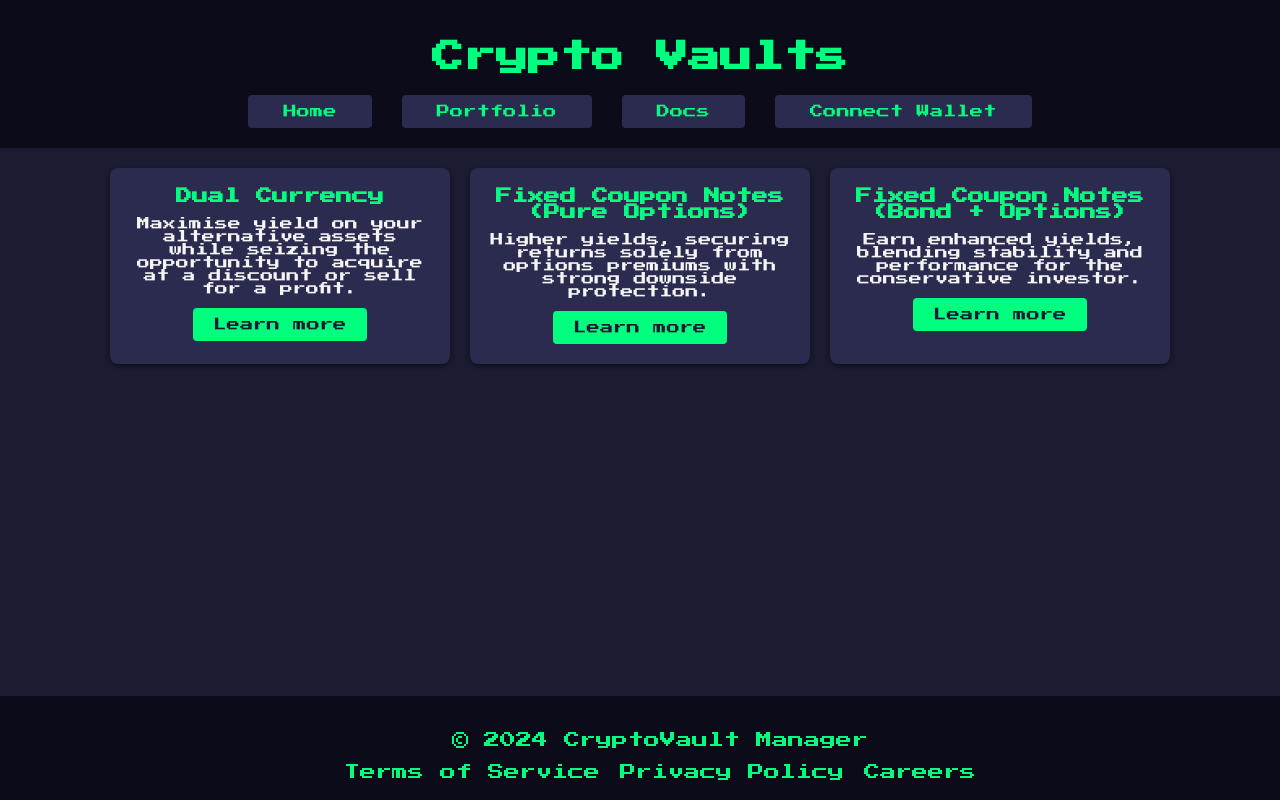
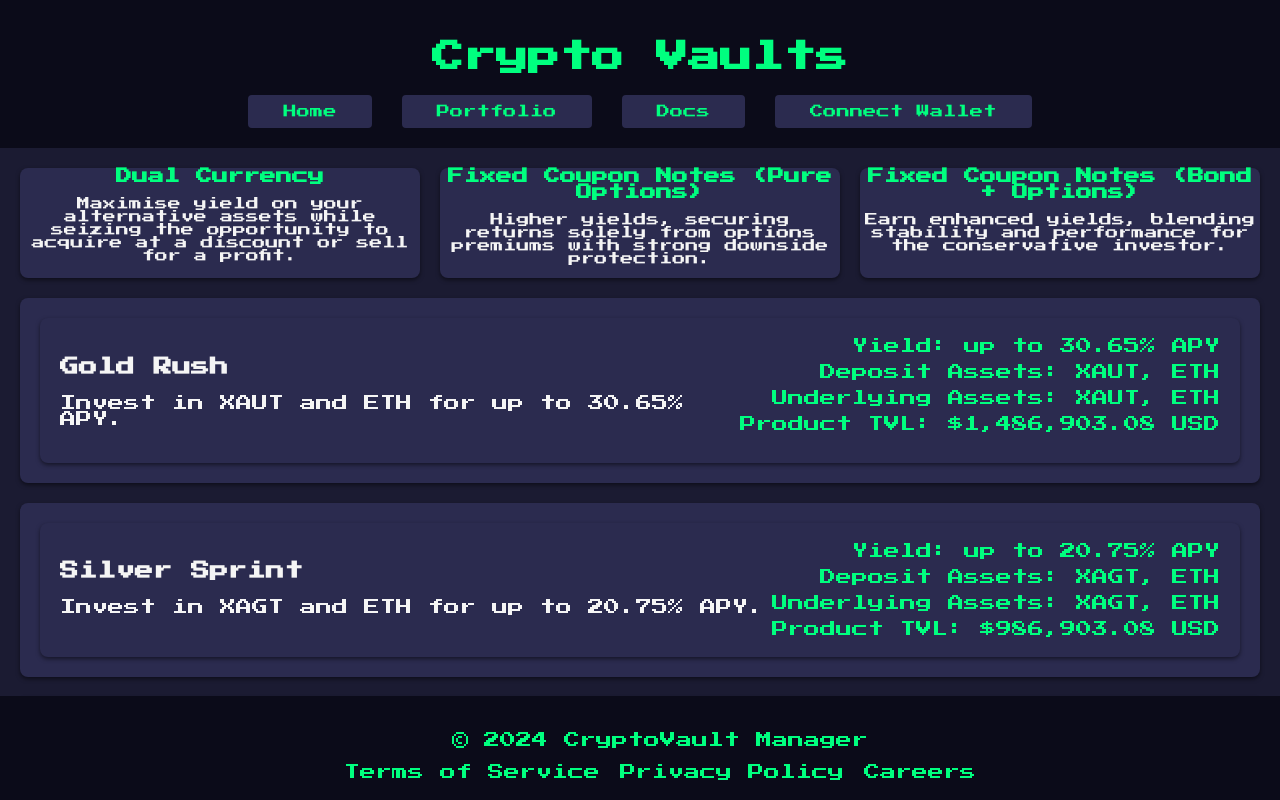
Before and after one commit to iamjakkie/CryptoVault-Manager, a React (Create React App) app: page / in a window 1280 px wide. Shown: the top 800 px of the page. Built offline with nearby package versions, Linux system fonts and the light colour scheme.

Commit message:
major refactor - split vaults into categories and specific vaults

```diff
--- a/src/App.js
+++ b/src/App.js
@@ -1,6 +1,7 @@
-import React from 'react';
+import React, {useState} from 'react';
 import { BrowserRouter as Router, Route, Routes, Link } from 'react-router-dom';
 import VaultTypesList from './components/VaultTypesList';
+import VaultList from './components/VaultList';
 import Portfolio from './components/Portfolio';
 import Docs from './components/Docs';
 import './App.css';
@@ -10,17 +11,68 @@ function App() {
     {
       title: 'Dual Currency',
       description: 'Maximise yield on your alternative assets while seizing the opportunity to acquire at a discount or sell for a profit.',
+      vaults: [
+        {
+          title: 'Gold Rush',
+          description: 'Invest in XAUT and ETH for up to 30.65% APY.',
+          yield: 'up to 30.65% APY',
+          depositAssets: ['XAUT', 'ETH'],
+          underlyingAssets: ['XAUT', 'ETH'],
+          productTVL: '$1,486,903.08 USD'
+        },
+        {
+          title: 'Silver Sprint',
+          description: 'Invest in XAGT and ETH for up to 20.75% APY.',
+          yield: 'up to 20.75% APY',
+          depositAssets: ['XAGT', 'ETH'],
+          underlyingAssets: ['XAGT', 'ETH'],
+          productTVL: '$986,903.08 USD'
+        }
+      ]
     },
     {
       title: 'Fixed Coupon Notes (Pure Options)',
       description: 'Higher yields, securing returns solely from options premiums with strong downside protection.',
+      vaults: [
+        {
+          title: 'stETH Whale',
+          description: 'Invest in wstETH for 12.69% APY.',
+          yield: '12.69% APY',
+          depositAssets: ['wstETH'],
+          underlyingAssets: ['wstETH'],
+          productTVL: '$17,885.85 USD'
+        },
+        {
+          title: 'ETH Whale',
+          description: 'Invest in ETH for 13.76% APY.',
+          yield: '13.76% APY',
+          depositAssets: ['ETH'],
+          underlyingAssets: ['ETH'],
+          productTVL: '$428,484.35 USD'
+        }
+      ]
     },
     {
       title: 'Fixed Coupon Notes (Bond + Options)',
       description: 'Earn enhanced yields, blending stability and performance for the conservative investor.',
-    },
-    // Add more vaults as needed
+      vaults: [
+        {
+          title: 'Cruise Control',
+          description: 'Invest in BTC and ETH for up to 18.40% APY.',
+          yield: 'up to 18.40% APY',
+          depositAssets: ['BTC', 'ETH'],
+          underlyingAssets: ['BTC', 'ETH'],
+          productTVL: '$10,877,849.20 USD'
+        }
+      ]
+    }
   ];
+
+  const [filteredVaults, setFilteredVaults] = useState(vaultTypes.flatMap(type => type.vaults));
+
+  const handleFilterChange = (filteredVaults) => {
+    setFilteredVaults(filteredVaults);
+  };
 
   return (
     <Router>
@@ -36,7 +88,12 @@ function App() {
         </header>
         <main>
           <Routes>
-          <Route exact path='/' element={<VaultTypesList vaultTypes={vaultTypes}/>}/>
+            <Route exact path='/' element={
+              <>
+                <VaultTypesList vaultTypes={vaultTypes} onFilterChange={handleFilterChange}/>
+                <VaultList vaults={filteredVaults}/>
+              </>
+            }/>
             <Route path="/portfolio" element={<Portfolio />}/>
             <Route path="/docs" element={<Docs />}/>
           </Routes>
--- /dev/null
+++ b/src/components/VaultList.js
@@ -0,0 +1,30 @@
+import React, { useState } from 'react';
+import VaultRow from './VaultRow';
+import Modal from './Modal';
+import '../styles/VaultList.css';
+
+
+function VaultList({ vaults }) {
+  const [selectedVault, setSelectedVault] = useState(null);
+
+  const handleVaultClick = (vault) => {
+    setSelectedVault(vault);
+  };
+
+  const handleCloseModal = () => {
+    setSelectedVault(null);
+  };
+
+  return (
+    <div className="vault-list">
+      {vaults.map((vault, index) => (
+        <div key={index} className="vault-row" onClick={() => handleVaultClick(vault)}>
+          <VaultRow vault={vault} />
+        </div>
+      ))}
+      {selectedVault && <Modal vault={selectedVault} onClose={handleCloseModal} />}
+    </div>
+  );
+}
+
+export default VaultList;
--- /dev/null
+++ b/src/components/VaultRow.js
@@ -0,0 +1,23 @@
+import React from 'react';
+import '../styles/VaultRow.css';
+
+function VaultRow({ vault }) {
+  return (
+    <div className="vault-row">
+      <div className="vault-row-content">
+        <div className="vault-info">
+          <h3>{vault.title}</h3>
+          <p>{vault.description}</p>
+        </div>
+        <div className="vault-details">
+          <span>Yield: {vault.yield}</span>
+          <span>Deposit Assets: {vault.depositAssets.join(', ')}</span>
+          <span>Underlying Assets: {vault.underlyingAssets.join(', ')}</span>
+          <span>Product TVL: {vault.productTVL}</span>
+        </div>
+      </div>
+    </div>
+  );
+}
+
+export default VaultRow;
--- a/src/components/VaultTypeCard.js
+++ b/src/components/VaultTypeCard.js
@@ -1,12 +1,11 @@
 import React from 'react';
 import '../styles/VaultTypeCard.css';
 
-function VaultTypeCard({vaultType} ) {
+function VaultTypeCard({ vaultType }) {
   return (
     <div className="vault-type-card">
       <h2>{vaultType.title}</h2>
       <p>{vaultType.description}</p>
-      <button>Learn more</button>
     </div>
   );
 }
--- a/src/components/VaultTypesList.js
+++ b/src/components/VaultTypesList.js
@@ -1,12 +1,49 @@
-import React from 'react';
+import React, { useState } from 'react';
 import VaultTypeCard from './VaultTypeCard';
 import '../styles/VaultTypesList.css';
 
-function VaultTypesList({ vaultTypes }) {
+function VaultTypesList({ vaultTypes, onFilterChange }) {
+  const [selectedTypes, setSelectedTypes] = useState([]);
+
+  const handleTypeClick = (vaultType, event) => {
+    let updatedSelectedTypes = [...selectedTypes];
+
+    if (event.shiftKey) {
+      if (selectedTypes.includes(vaultType.title)) {
+        updatedSelectedTypes = updatedSelectedTypes.filter(type => type !== vaultType.title);
+      } else {
+        updatedSelectedTypes.push(vaultType.title);
+      }
+    } else {
+      if (selectedTypes.includes(vaultType.title)) {
+        updatedSelectedTypes = [];
+      } else {
+        updatedSelectedTypes = [vaultType.title];
+      }
+    }
+
+    setSelectedTypes(updatedSelectedTypes);
+
+    if (updatedSelectedTypes.length > 0) {
+      const filteredVaults = vaultTypes
+        .filter(type => updatedSelectedTypes.includes(type.title))
+        .flatMap(type => type.vaults);
+      onFilterChange(filteredVaults);
+    } else {
+      onFilterChange(vaultTypes.flatMap(type => type.vaults));
+    }
+  };
+
   return (
     <div className="vault-types-list">
       {vaultTypes.map((vaultType, index) => (
-        <VaultTypeCard key={index} vaultType={vaultType} />
+        <div
+          key={index}
+          onClick={(event) => handleTypeClick(vaultType, event)}
+          className={`vault-type-card-container ${selectedTypes.includes(vaultType.title) ? 'selected' : ''}`}
+        >
+          <VaultTypeCard vaultType={vaultType} />
+        </div>
       ))}
     </div>
   );
--- a/src/styles/Modal.css
+++ b/src/styles/Modal.css
@@ -0,0 +1,48 @@
+.modal-overlay {
+    position: fixed;
+    top: 0;
+    left: 0;
+    width: 100%;
+    height: 100%;
+    background: rgba(0, 0, 0, 0.5);
+    display: flex;
+    justify-content: center;
+    align-items: center;
+  }
+
+  .modal {
+    background-color: #1b1b32;
+    padding: 20px;
+    border-radius: 8px;
+    color: #f5f5f5;
+    width: 500px;
+    text-align: center;
+  }
+
+  .close-button {
+    background-color: #ff5c5c;
+    color: #1b1b32;
+    border: none;
+    padding: 10px;
+    border-radius: 4px;
+    cursor: pointer;
+    float: right;
+  }
+
+  .close-button:hover {
+    background-color: #ff3333;
+  }
+
+  .modal button {
+    background-color: #00ff7f;
+    color: #1b1b32;
+    border: none;
+    padding: 10px 20px;
+    border-radius: 4px;
+    cursor: pointer;
+    margin-top: 20px;
+  }
+
+  .modal button:hover {
+    background-color: #00e673;
+  }
--- /dev/null
+++ b/src/styles/VaultList.css
@@ -0,0 +1,18 @@
+.vault-list {
+    display: flex;
+    flex-direction: column;
+    gap: 20px;
+    margin-top: 20px;
+  }
+
+  .vault-row {
+    background-color: #2b2b4f;
+    padding: 20px;
+    border-radius: 8px;
+    box-shadow: 0 2px 4px rgba(0, 0, 0, 0.5);
+    cursor: pointer;
+  }
+
+  .vault-row:hover {
+    background-color: #3b3b5f;
+  }
--- /dev/null
+++ b/src/styles/VaultRow.css
@@ -0,0 +1,19 @@
+.vault-row-content {
+    display: flex;
+    justify-content: space-between;
+  }
+
+  .vault-info {
+    flex: 1;
+  }
+
+  .vault-details {
+    display: flex;
+    flex-direction: column;
+    gap: 10px;
+    text-align: right;
+  }
+
+  .vault-details span {
+    color: #00ff7f;
+  }
--- a/src/styles/VaultTypeCard.css
+++ b/src/styles/VaultTypeCard.css
@@ -1,11 +1,18 @@
-.vault-type-card {
+/* .vault-type-card {
     background-color: #2b2b4f;
-    padding: 20px;
     border-radius: 8px;
     box-shadow: 0 2px 4px rgba(0, 0, 0, 0.5);
-    width: 300px;
     text-align: center;
     color: #f5f5f5;
+  } */
+  .vault-type-card {
+    background-color: #2b2b4f;
+    border-radius: 8px;
+    box-shadow: 0 2px 4px rgba(0, 0, 0, 0.5);
+    cursor: pointer;
+    text-align: center;
+    transition: background-color 0.2s;
+    height: 100%; /* Ensure the card takes up the full height of its container */
   }
 
   .vault-type-card h2 {
--- a/src/styles/VaultTypesList.css
+++ b/src/styles/VaultTypesList.css
@@ -1,6 +1,23 @@
 .vault-types-list {
-    display: flex;
-    flex-wrap: wrap;
-    gap: 20px;
-    justify-content: center;
-  }
+  display: flex;
+  gap: 20px;
+  justify-content: center;
+  flex-wrap: wrap;
+}
+
+.vault-type-card-container {
+  flex: 1 1 30%; /* Ensure each card takes up approximately one-third of the row */
+  box-sizing: border-box; /* Include padding and border in the element's total width and height */
+  transition: transform 0.2s, border 0.2s;
+  user-select: none;
+}
+
+.vault-type-card-container.selected .vault-type-card {
+  border: 2px solid #00ff7f;
+  transform: scale(1.05);
+}
+
+.vault-type-card-container:hover .vault-type-card {
+  border: 2px solid #00e673;
+  transform: scale(1.05);
+}
```
Lines whose indentation alone changed are shown as unchanged.
